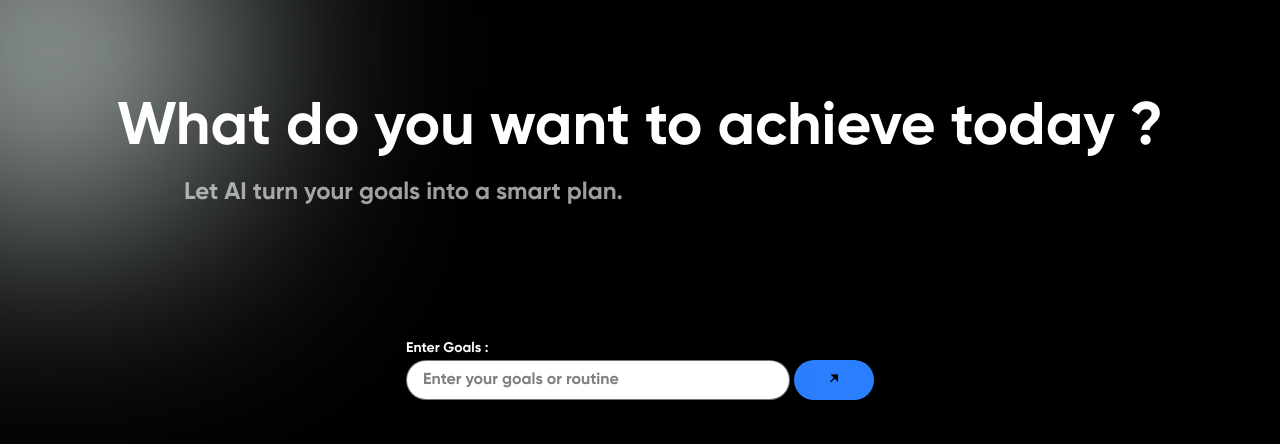
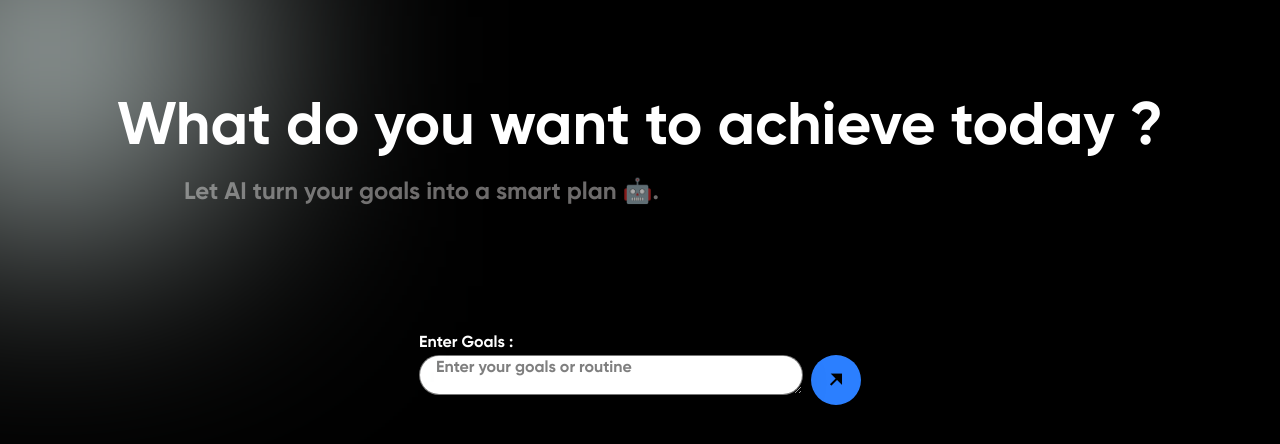
Before and after one commit to KrushnaX0X0/smart-day-planner, a Next.js app: page /userinput in a window 1280 px wide. Shown: the top 444 px of the page. Built offline with nearby package versions, Linux system fonts and the light colour scheme; no server answers.

Commit message:
add AI intigration

```diff
--- /dev/null
+++ b/app/api/gemini/route.js
@@ -0,0 +1,55 @@
+import OpenAI from "openai";
+
+const openai = new OpenAI({
+  apiKey: process.env.OPENROUTER_API_KEY,
+  baseURL: "https://openrouter.ai/api/v1",
+});
+
+
+export const POST = async (req,res) => {
+   const body = await req.json();
+   const { userMessage } = await body.userMessage;;
+
+    const prompt = `You are a smart day planner AI.
+
+When a user gives a one-line summary of their day, generate a structured daily plan in valid JSON format.
+
+Each item must include:
+- time (like "09:00 AM")
+- topic (short task title)
+- description (what to do)
+
+Return ONLY JSON in the format:
+{
+  "day_plan": [
+    {
+      "time": "09:00 AM",
+      "topic": "Meeting",
+      "description": "Discuss updates with the team."
+    },
+    ...
+  ]
+}
+
+User Input: ${userMessage}`;
+
+   try {
+     const response = await openai.chat.completions.create({
+      model: "mistralai/mistral-7b-instruct",
+      messages: [
+        { role: "system", content: "You are a helpful planner assistant." },
+        { role: "user", content: prompt },
+      ],
+    });
+
+    const aiText = response.choices[0].message.content;
+
+    return new Response(JSON.stringify({ plan: aiText }), {
+      status: 200,
+      headers: { "Content-Type": "application/json" },
+    });
+
+   } catch (error) {
+    return Response.json({error})
+   }
+}
--- a/app/components/Hero.jsx
+++ b/app/components/Hero.jsx
@@ -1,7 +1,28 @@
-import React from 'react';
+"use client"
+import React, { useEffect, useState } from 'react';
 import brain from "../img/brain.png";
+// import ShinyText from '../components/ShinyText';
+
 
 function Hero() {
+
+    const [prompt, setPrompt] = useState("give me 5 html tag");
+
+    const handleAsk = async () => {
+
+    const res = await fetch("/api/gemini", {
+      method: "POST",
+      body: JSON.stringify({ prompt }),
+      headers: { "Content-Type": "application/json" },
+    });
+    const data = await res.json();
+    console.log(data.reply);
+
+    };
+
+    useEffect(()=>{
+     handleAsk()
+    },[])
   return (
     <div className="h-screen w-screen bg-black flex justify-center items-center flex-col px-4 relative">
       <div className="flex justify-center items-center flex-col w-full text-center">
@@ -21,6 +42,8 @@ function Hero() {
 
 
         <p className="mt-6 text-md sm:text-lg md:text-xl text-gray-400 tracking-wide text-center max-w-2xl z-10">
+
+          {/* <ShinyText text="" disabled={false} speed={3} className='custom-class' /> */}
           Your personal assistant for daily productivity, goals, and smart scheduling.
         </p>
       </div>
--- /dev/null
+++ b/app/components/ShinyText.jsx
@@ -0,0 +1,14 @@
+
+
+    // const ShinyText = ({ text, disabled = false, speed = 5, className = '' }) => {
+    //   const animationDuration = `${speed}s`;
+
+    //   return (
+    //     <div className={`shiny-text ${disabled ? 'disabled' : ''} ${className}`}
+    //       style={{ animationDuration }}>
+    //       {text}
+    //     </div>
+    //   );
+    // };
+
+    // export default ShinyText;
--- /dev/null
+++ b/app/components/StarBorder.jsx
@@ -0,0 +1,40 @@
+import "./StarBorder.css";
+
+const StarBorder = ({
+  as: Component = "button",
+  className = "",
+  color = "white",
+  speed = "6s",
+  thickness = 1,
+  children,
+  ...rest
+}) => {
+  return (
+    <Component
+      className={`star-border-container ${className}`}
+      style={{
+        padding: `${thickness}px 0`,
+        ...rest.style
+      }}
+      {...rest}
+    >
+      <div
+        className="border-gradient-bottom"
+        style={{
+          background: `radial-gradient(circle, ${color}, transparent 10%)`,
+          animationDuration: speed,
+        }}
+      ></div>
+      <div
+        className="border-gradient-top"
+        style={{
+          background: `radial-gradient(circle, ${color}, transparent 10%)`,
+          animationDuration: speed,
+        }}
+      ></div>
+      <div className="inner-content">{children}</div>
+    </Component>
+  );
+};
+
+export default StarBorder;
--- a/app/globals.css
+++ b/app/globals.css
@@ -55,7 +55,7 @@ body{
 }
 
 .white-bule{
-  color: rgba(236, 235, 235, 0.671);
+  color: rgba(163, 160, 160, 0.671);
 }
 
 @keyframes floatImage {
@@ -115,3 +115,102 @@ body{
     rgba(255, 255, 255, 0.3)
   );
 }
+
+
+
+
+.shiny-text {
+  color: #b5b5b5a4; /* Adjust this color to change intensity/style */
+  background: linear-gradient(
+    120deg,
+    rgba(255, 255, 255, 0) 40%,
+    rgba(255, 255, 255, 0.8) 50%,
+    rgba(255, 255, 255, 0) 60%
+  );
+  background-size: 200% 100%;
+  -webkit-background-clip: text;
+  background-clip: text;
+  display: inline-block;
+  animation: shine 5s linear infinite;
+}
+
+@keyframes shine {
+  0% {
+    background-position: 100%;
+  }
+  100% {
+    background-position: -100%;
+  }
+}
+
+.shiny-text.disabled {
+  animation: none;
+}
+
+
+
+
+.star-border-container {
+  display: inline-block;
+  position: relative;
+  border-radius: 20px;
+  overflow: hidden;
+}
+
+.border-gradient-bottom {
+  position: absolute;
+  width: 300%;
+  height: 50%;
+  opacity: 0.7;
+  bottom: -12px;
+  right: -250%;
+  border-radius: 50%;
+  animation: star-movement-bottom linear infinite alternate;
+  z-index: 0;
+}
+
+.border-gradient-top {
+  position: absolute;
+  opacity: 0.7;
+  width: 300%;
+  height: 50%;
+  top: -12px;
+  left: -250%;
+  border-radius: 50%;
+  animation: star-movement-top linear infinite alternate;
+  z-index: 0;
+}
+
+.inner-content {
+  position: relative;
+  border: 1px solid #222;
+  background: #000;
+  color: white;
+  font-size: 16px;
+  text-align: center;
+  padding: 16px 26px;
+  border-radius: 20px;
+  z-index: 1;
+}
+
+@keyframes star-movement-bottom {
+  0% {
+    transform: translate(0%, 0%);
+    opacity: 1;
+  }
+  100% {
+    transform: translate(-100%, 0%);
+    opacity: 0;
+  }
+}
+
+@keyframes star-movement-top {
+  0% {
+    transform: translate(0%, 0%);
+    opacity: 1;
+  }
+  100% {
+    transform: translate(100%, 0%);
+    opacity: 0;
+  }
+}
--- a/app/userinput/page.js
+++ b/app/userinput/page.js
@@ -1,15 +1,50 @@
-import React from 'react'
+"use client"
+import React, { useEffect } from 'react'
 import 'remixicon/fonts/remixicon.css'
+// import ShinyText from '../components/ShinyText';
+
 
 function page() {
+
+   const userLine = "go  to school "
+
+  const aigenretor = async () => {
+    const res = await fetch("/api/gemini", {
+    method: "POST",
+    headers: { "Content-Type": "application/json" },
+    body: JSON.stringify({
+      userMessage: userLine,
+    }),
+
+  });
+
+   const data = await res.json();
+  const cleaned = data.plan.trim();
+  const start = cleaned.indexOf("{");
+  const end = cleaned.lastIndexOf("}");
+  const pureJson = cleaned.substring(start, end + 1);
+
+  const parsed = JSON.parse(pureJson);
+  console.log(parsed);
+  }
+
+  useEffect(() => {
+    aigenretor()
+  }, [])
+
   return (
     <div className='h-screen w-full relative '>
-        <div className='mt-20 text-center text-4xl z-10 relative md:text-6xl md:leading-24 '>What do you want to achieve today ?</div>
-        <p className='text-2xl text-center white-bule md:ml-46 md:text-start '>Let AI turn your goals into a smart plan.</p>
+      <div className='mt-20 text-center text-white text-4xl z-10 relative md:text-6xl md:leading-24 '>
+        {/* <ShinyText text="What do you want to  achieve today ?" disabled={false} speed={3} className='custom-class' /> */}
+        What do you want to  achieve today ?
+      </div>
+      {/* <div className='mt-20 text-center text-4xl z-10 relative md:text-6xl md:leading-24 '>What do you want to achieve today ?</div> */}
+      <p className='text-2xl text-center white-bule md:ml-46 md:text-start '>
+        Let AI turn your goals into a smart plan 🤖.</p>
       <div className='flex flex-col h-80 w-full  items-start justify-center '>
         <div className='mx-auto'>
-              <label className='text-sm'>Enter  Goals :</label> <br/>
-           <div>  <input type='text' placeholder='Enter your goals or routine' className='bg-gray-500 glass-card  text-black h-10 w-96 text-start px-4 rounded-2xl outline-0 '/>   <span className='py-3 px-8 text- rounded-4xl text-black bg-blue-500 cursor-pointer'><i className="ri-arrow-right-up-fill"></i></span>  </div>
+          <label className='text-md'>Enter  Goals :</label> <br />
+          <div className='flex gap-2'>  <textarea type='text' placeholder='Enter your goals or routine' className='bg-gray-500 glass-card  text-black h-10 w-96 text-start px-4 rounded-2xl outline-0 ' />   <div className='h-[50px] w-[50px] text-center text-2xl flex justify-center items-center rounded-[50%] text-black bg-blue-500 cursor-pointer  '><i className="ri-arrow-right-up-fill text-center "></i></div>  </div>
         </div>
       </div>
 
--- /dev/null
+++ b/lib/gemin.js
@@ -0,0 +1,16 @@
+import { GoogleGenerativeAI } from "@google/generative-ai";
+ import {GoogleGenAI} from '@google/genai';
+
+
+
+
+export default async function gemin( prompt ) {
+
+const ai = new GoogleGenAI({ apiKey: process.env.GOOGLE_API_KEY });
+
+const response = await ai.models.generateContent({
+  model: "gemini-2.0-flash",
+  contents:{prompt},
+});
+console.log(response.text);
+}
--- a/package.json
+++ b/package.json
@@ -9,7 +9,10 @@
     "lint": "next lint"
   },
   "dependencies": {
+    "@google/genai": "^1.8.0",
+    "@google/generative-ai": "^0.24.1",
     "next": "15.3.5",
+    "openai": "^5.8.3",
     "react": "^19.0.0",
     "react-dom": "^19.0.0",
     "remixicon": "^4.6.0"
```
Also changed, not shown: app/components/Navbar.jsx (added), 2 other files (tests, documents, lock files or other folders). Lines whose indentation alone changed are shown as unchanged.
